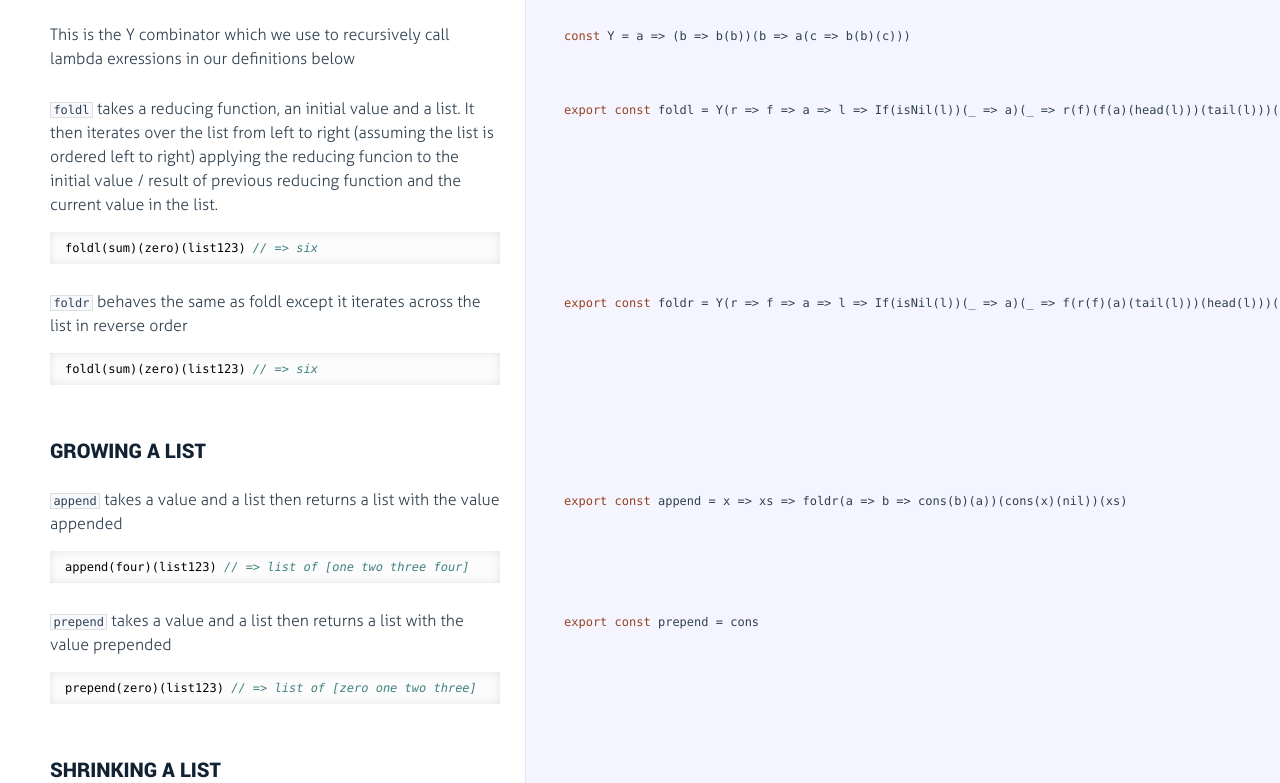
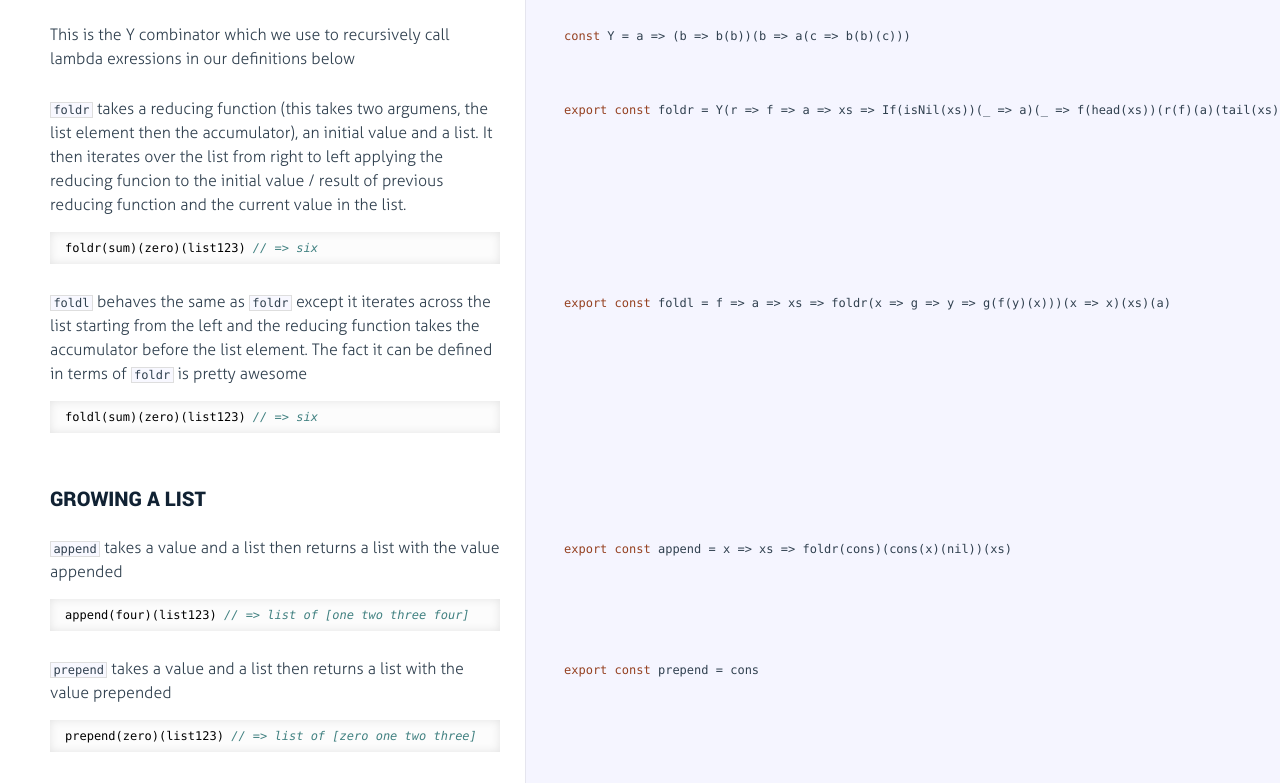
Before and after one commit to benji6/church, a website: page docs/lists.html in a window 1280 px wide. Shown: the part 1466-2249 px from the top of the page. Drawn offline with Linux system fonts and the light colour scheme.

Commit message:
udate docs

```diff
--- a/docs/lists.html
+++ b/docs/lists.html
@@ -304,13 +304,13 @@ repeat(True)(four) <span class="hljs-comment">// =&gt; list of [True True True T
               <div class="pilwrap ">
                 <a class="pilcrow" href="#section-16">&#182;</a>
               </div>
-              <p><code>foldl</code> takes a reducing function, an initial value and a list. It then iterates over the list from left to right (assuming the list is ordered left to right) applying the reducing funcion to the initial value / result of previous reducing function and the current value in the list.</p>
-<pre><code class="lang-javascript">foldl(sum)(zero)(list123) <span class="hljs-comment">// =&gt; six</span>
+              <p><code>foldr</code> takes a reducing function (this takes two argumens, the list element then the accumulator), an initial value and a list. It then iterates over the list from right to left applying the reducing funcion to the initial value / result of previous reducing function and the current value in the list.</p>
+<pre><code class="lang-javascript">foldr(sum)(zero)(list123) <span class="hljs-comment">// =&gt; six</span>
 </code></pre>
 
             </div>
 
-            <div class="content"><div class='highlight'><pre><span class="hljs-keyword">export</span> <span class="hljs-keyword">const</span> foldl = Y(r =&gt; f =&gt; a =&gt; l =&gt; If(isNil(l))(_ =&gt; a)(_ =&gt; r(f)(f(a)(head(l)))(tail(l)))())</pre></div></div>
+            <div class="content"><div class='highlight'><pre><span class="hljs-keyword">export</span> <span class="hljs-keyword">const</span> foldr = Y(r =&gt; f =&gt; a =&gt; xs =&gt; If(isNil(xs))(_ =&gt; a)(_ =&gt; f(head(xs))(r(f)(a)(tail(xs))))())</pre></div></div>
 
         </li>
 
@@ -321,13 +321,13 @@ repeat(True)(four) <span class="hljs-comment">// =&gt; list of [True True True T
               <div class="pilwrap ">
                 <a class="pilcrow" href="#section-17">&#182;</a>
               </div>
-              <p><code>foldr</code> behaves the same as foldl except it iterates across the list in reverse order</p>
+              <p><code>foldl</code> behaves the same as <code>foldr</code> except it iterates across the list starting from the left and the reducing function takes the accumulator before the list element. The fact it can be defined in terms of <code>foldr</code> is pretty awesome</p>
 <pre><code class="lang-javascript">foldl(sum)(zero)(list123) <span class="hljs-comment">// =&gt; six</span>
 </code></pre>
 
             </div>
 
-            <div class="content"><div class='highlight'><pre><span class="hljs-keyword">export</span> <span class="hljs-keyword">const</span> foldr = Y(r =&gt; f =&gt; a =&gt; l =&gt; If(isNil(l))(_ =&gt; a)(_ =&gt; f(r(f)(a)(tail(l)))(head(l)))())</pre></div></div>
+            <div class="content"><div class='highlight'><pre><span class="hljs-keyword">export</span> <span class="hljs-keyword">const</span> foldl = f =&gt; a =&gt; xs =&gt; foldr(x =&gt; g =&gt; y =&gt; g(f(y)(x)))(x =&gt; x)(xs)(a)</pre></div></div>
 
         </li>
 
@@ -357,7 +357,7 @@ repeat(True)(four) <span class="hljs-comment">// =&gt; list of [True True True T
 
             </div>
 
-            <div class="content"><div class='highlight'><pre><span class="hljs-keyword">export</span> <span class="hljs-keyword">const</span> append = x =&gt; xs =&gt; foldr(a =&gt; b =&gt; cons(b)(a))(cons(x)(nil))(xs)</pre></div></div>
+            <div class="content"><div class='highlight'><pre><span class="hljs-keyword">export</span> <span class="hljs-keyword">const</span> append = x =&gt; xs =&gt; foldr(cons)(cons(x)(nil))(xs)</pre></div></div>
 
         </li>
 
@@ -470,7 +470,7 @@ slice(one)(two)(list123) <span class="hljs-comment">// =&gt; list of [two]</span
 
             </div>
 
-            <div class="content"><div class='highlight'><pre><span class="hljs-keyword">export</span> <span class="hljs-keyword">const</span> concat = xs =&gt; ys =&gt; foldr(a =&gt; b =&gt; cons(b)(a))(ys)(xs)</pre></div></div>
+            <div class="content"><div class='highlight'><pre><span class="hljs-keyword">export</span> <span class="hljs-keyword">const</span> concat = xs =&gt; ys =&gt; foldr(cons)(ys)(xs)</pre></div></div>
 
         </li>
 
@@ -653,7 +653,7 @@ nth(two)(list123) <span class="hljs-comment">// =&gt; three</span>
 
             </div>
 
-            <div class="content"><div class='highlight'><pre><span class="hljs-keyword">export</span> <span class="hljs-keyword">const</span> filter = f =&gt; foldr(acc =&gt; val =&gt; If(f(val))(cons(val)(acc))(acc))(nil)</pre></div></div>
+            <div class="content"><div class='highlight'><pre><span class="hljs-keyword">export</span> <span class="hljs-keyword">const</span> filter = f =&gt; foldr(val =&gt; acc =&gt; If(f(val))(cons(val)(acc))(acc))(nil)</pre></div></div>
 
         </li>
 
@@ -670,7 +670,7 @@ nth(two)(list123) <span class="hljs-comment">// =&gt; three</span>
 
             </div>
 
-            <div class="content"><div class='highlight'><pre><span class="hljs-keyword">export</span> <span class="hljs-keyword">const</span> map = f =&gt; foldr(acc =&gt; val =&gt; cons(f(val))(acc))(nil)</pre></div></div>
+            <div class="content"><div class='highlight'><pre><span class="hljs-keyword">export</span> <span class="hljs-keyword">const</span> map = f =&gt; foldr(val =&gt; acc =&gt; cons(f(val))(acc))(nil)</pre></div></div>
 
         </li>
 
@@ -704,7 +704,7 @@ nth(two)(list123) <span class="hljs-comment">// =&gt; three</span>
 
             </div>
 
-            <div class="content"><div class='highlight'><pre><span class="hljs-keyword">export</span> <span class="hljs-keyword">const</span> reject = f =&gt; foldr(acc =&gt; val =&gt; If(f(val))(acc)(cons(val)(acc)))(nil)</pre></div></div>
+            <div class="content"><div class='highlight'><pre><span class="hljs-keyword">export</span> <span class="hljs-keyword">const</span> reject = f =&gt; foldr(val =&gt; acc =&gt; If(f(val))(acc)(cons(val)(acc)))(nil)</pre></div></div>
 
         </li>
 
```
